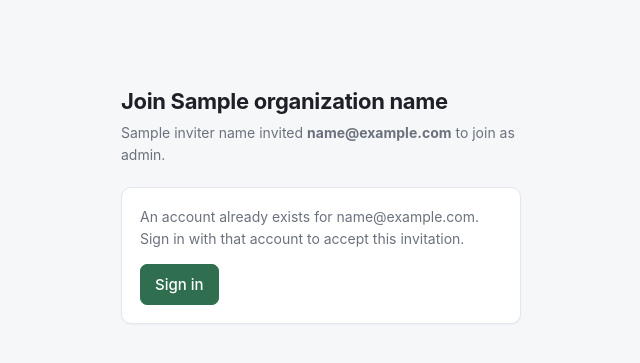
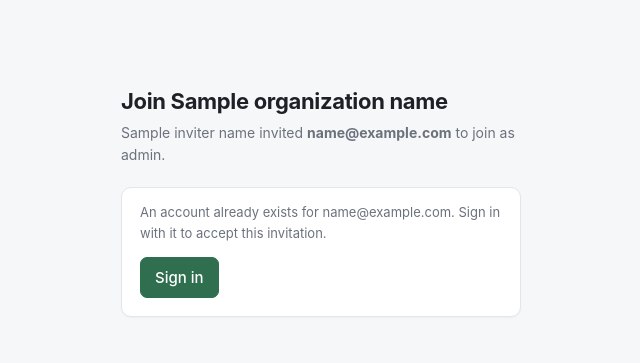
Before and after one commit to Dagmawi-22/multi-tenant-project-tracker, a Node project: template src/views/accept.hbs in a window 1280 px wide. Shown: the part 57-420 px from the top of the page, without its empty margins (319-959 px from the left). Run offline with Node 20 templates, Linux system fonts and the light colour scheme; the template is opened without the code that fills it: most values are stand-ins (such as "Sample title", 1, 10 or a date in 2020).

Commit message:
style(web): tidy auth and error pages with shared utilities
Replaces inline font and spacing styles with .hint and .auth-foot, and
centres the error page in the same narrow column as sign in.

```diff
--- a/src/views/accept.hbs
+++ b/src/views/accept.hbs
@@ -5,9 +5,7 @@
 
   <div class="card">
     {{#if needsAccount}}
-      <p class="muted" style="font-size:14px;margin-top:0">
-        You do not have an account yet. Choose a name and password to create one and join.
-      </p>
+      <p class="hint">Choose a name and password to create your account and join.</p>
       <form method="post" action="/invitations/accept" class="stack">
         <input type="hidden" name="token" value="{{token}}">
         <div class="field">
@@ -26,14 +24,12 @@
       </form>
     {{else}}
       {{#if signedInAsInvitee}}
-        <form method="post" action="/invitations/accept" class="stack">
+        <form method="post" action="/invitations/accept">
           <input type="hidden" name="token" value="{{token}}">
           <button type="submit">Accept invitation</button>
         </form>
       {{else}}
-        <p class="muted" style="font-size:14px;margin-top:0">
-          An account already exists for {{email}}. Sign in with that account to accept this invitation.
-        </p>
+        <p class="hint">An account already exists for {{email}}. Sign in with it to accept this invitation.</p>
         <a class="btn" href="/login">Sign in</a>
       {{/if}}
     {{/if}}
--- a/src/views/login.hbs
+++ b/src/views/login.hbs
@@ -16,5 +16,5 @@
       <button type="submit">Sign in</button>
     </form>
   </div>
-  <p class="muted" style="font-size:14px">No account? <a href="/register">Create one</a>.</p>
+  <p class="auth-foot">No account? <a href="/register">Create one</a>.</p>
 </div>
--- a/src/views/register.hbs
+++ b/src/views/register.hbs
@@ -20,5 +20,5 @@
       <button type="submit">Create account</button>
     </form>
   </div>
-  <p class="muted" style="font-size:14px">Already registered? <a href="/login">Sign in</a>.</p>
+  <p class="auth-foot">Already registered? <a href="/login">Sign in</a>.</p>
 </div>
```
Also changed, not shown: src/views/error.hbs (+5 -3 lines).
